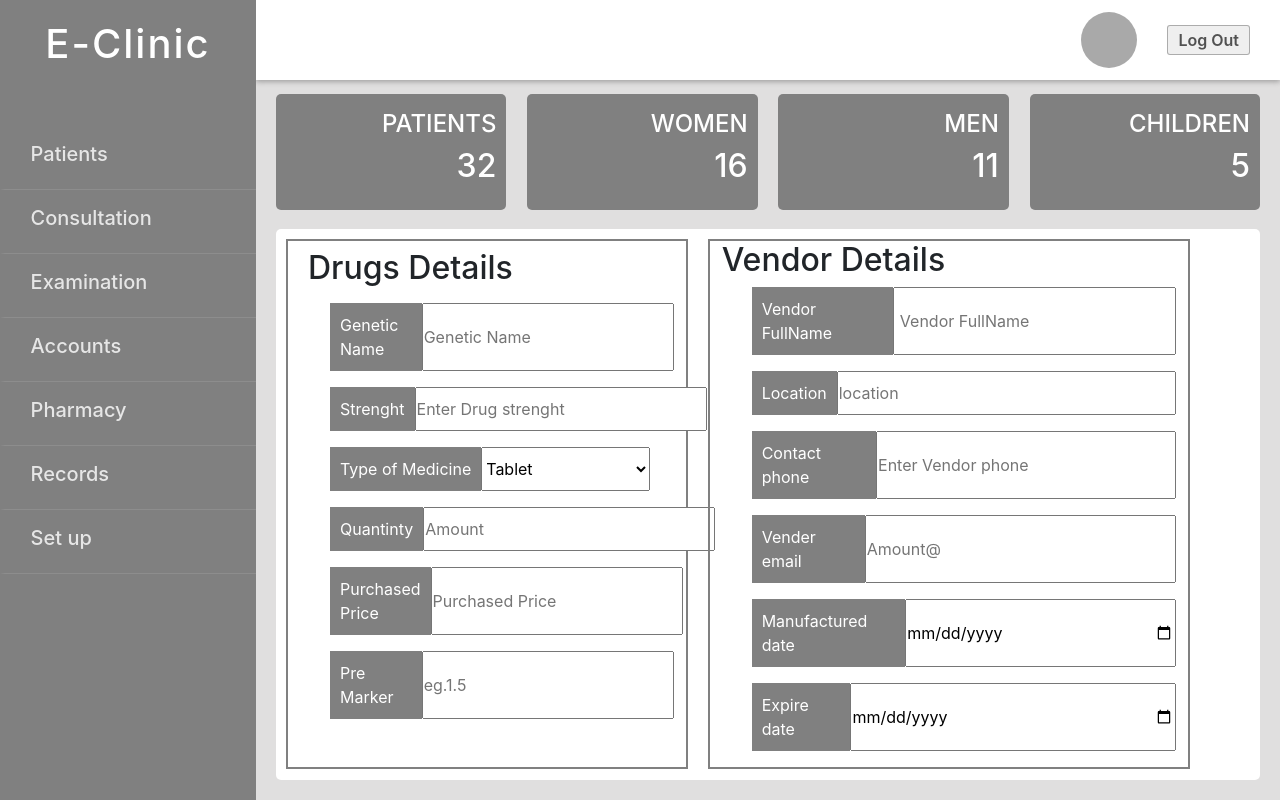
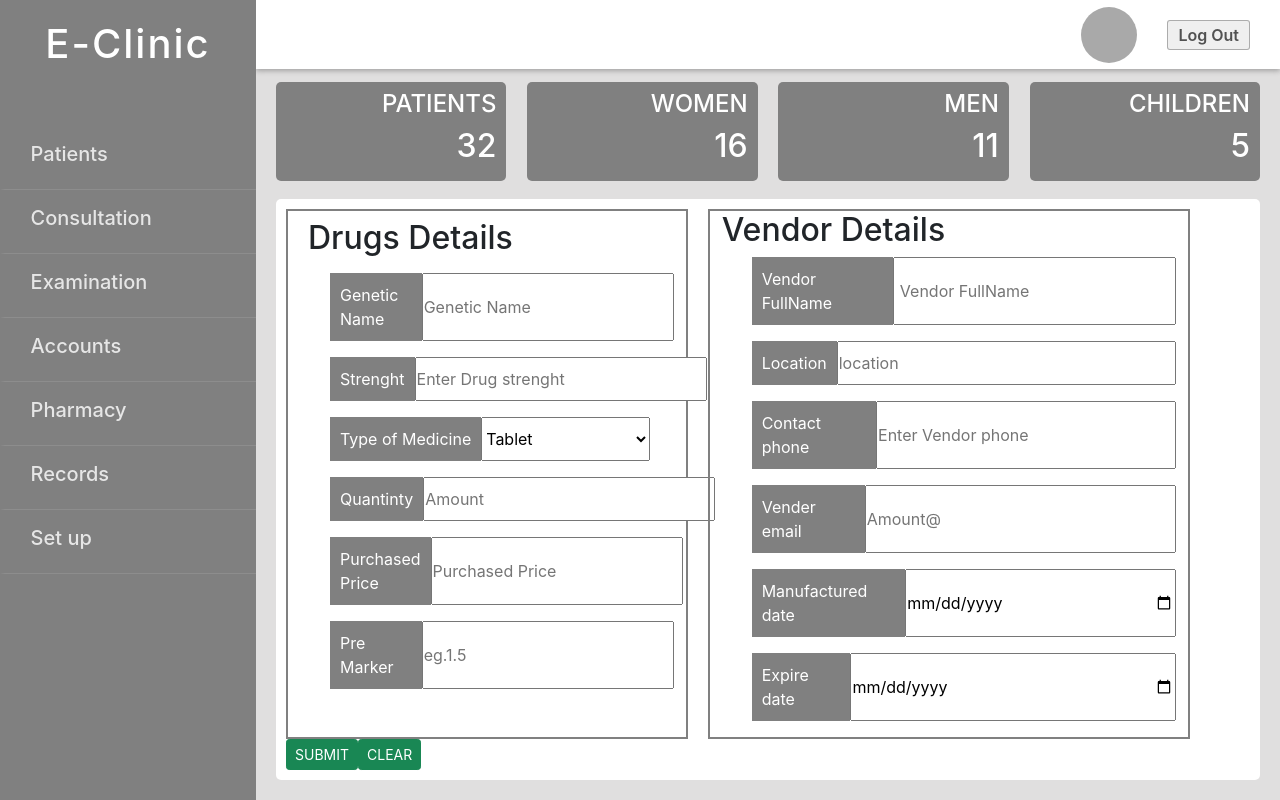
Before and after one commit to yoshiodei/e-clinic, a React (Create React App) app: page /add in a window 1280 px wide. Built offline with nearby package versions, Linux system fonts and the light colour scheme.

Commit message:
added AddDrugs

```diff
--- a/src/pages/AddDrugs.jsx
+++ b/src/pages/AddDrugs.jsx
@@ -146,6 +146,25 @@ const Adddrugs = () => {
           </div>
         </div>
       </div>
+      <div className="submit-button">
+        <button
+          type="button"
+          class="btn btn-success btn-sm clear-buttons "
+          data-bs-toggle="modal"
+          data-bs-target="#pharmacy"
+        >
+          SUBMIT
+        </button>
+
+        <button
+          type="button"
+          class="btn btn-success btn-sm clear-button"
+          data-bs-toggle="modal"
+          data-bs-target="#pharmacy"
+        >
+          CLEAR
+        </button>
+      </div>
     </section>
   );
 };
```
